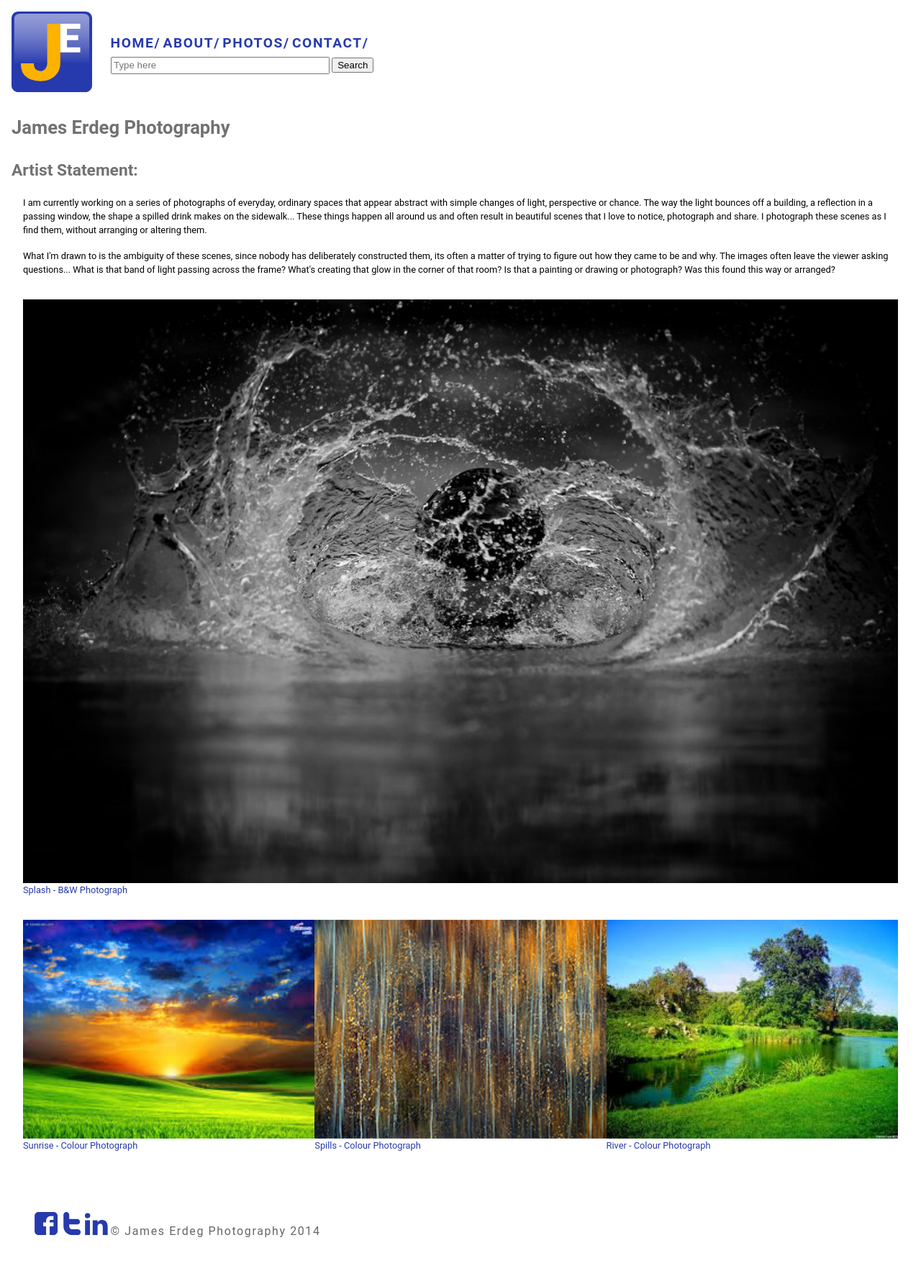
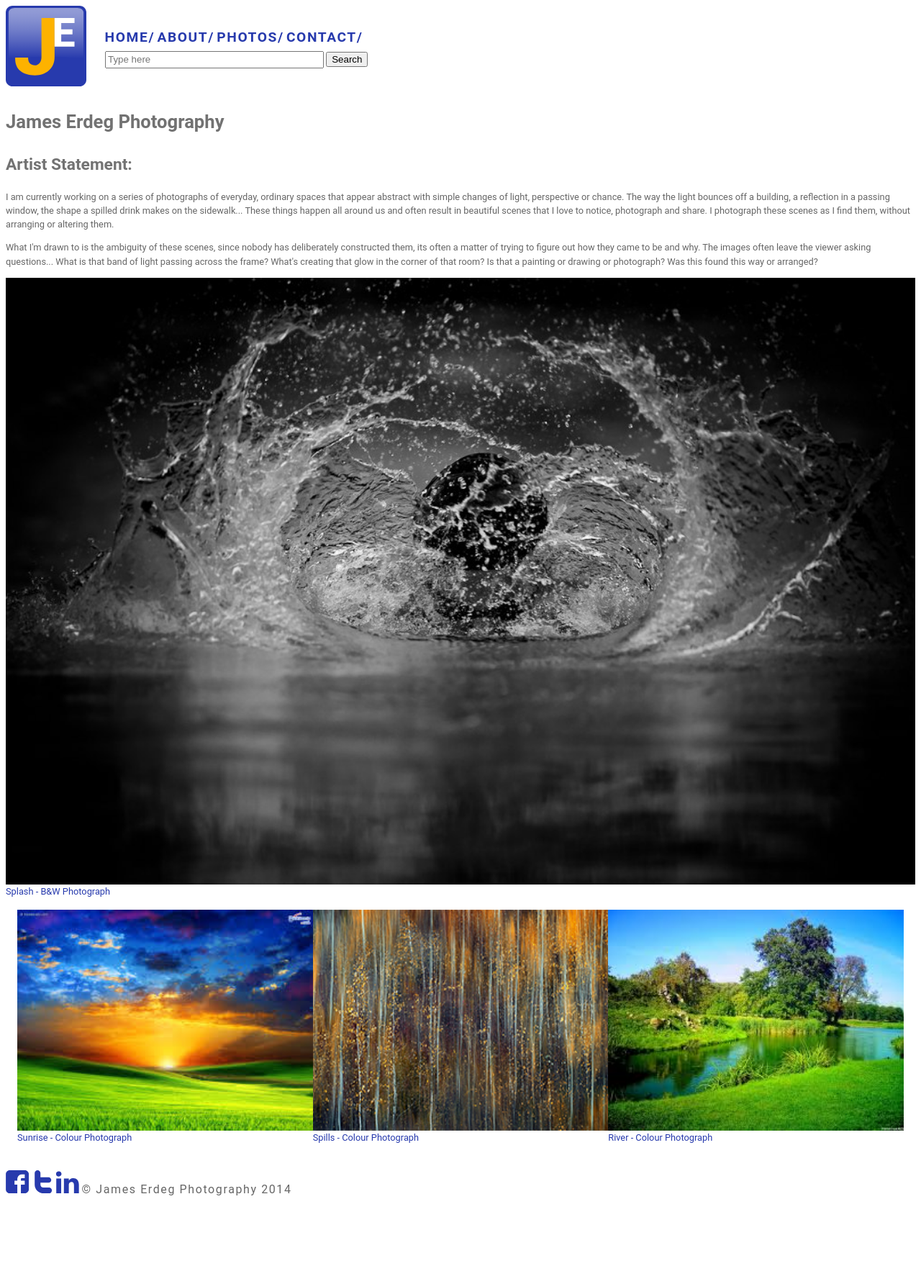
Before and after one commit to sashachama13/ecommerce-website, a Jekyll site: the page built from index.html, in a window 1280 px wide. Shown: the whole page at 72% size. Built offline with Jekyll 4.4.1, drawn with Linux system fonts in a browser that asks for light colours; Markdown is read by kramdown in place of the engine named in the settings; after the commit the page ends 1676 px from its top, so only the background shows below that.

Commit message:
fixed body and iage alignment on home page.

```diff
--- a/_includes/css/buckets.css
+++ b/_includes/css/buckets.css
@@ -14,9 +14,8 @@
 }
 
 p{
-	color:#000000;
+	color:#666;
 	text-align: left;
-	margin: 1rem;
 }/* CSS Document */
 
 .container2{
--- a/_includes/css/common.css
+++ b/_includes/css/common.css
@@ -44,7 +44,6 @@ header {
 }
 
 body {
-	margin: 1rem;
 	font-family: 'Roboto', sans-serif;
 	font-size: .8rem;
 	color: #666;
@@ -58,9 +57,6 @@ body {
 
 .box2 {
 	background-color: #ffffff;
-	padding-top: 3rem;
-	padding-bottom: 1rem;
-	margin-top: 1rem;
 }
 
 .logo {
@@ -132,7 +128,6 @@ a:active {
 		font-size: 1rem;
 	}
 
-
 	.list{
 		padding-left: 5.2rem;
 		padding-top: 0.4rem;
@@ -140,7 +135,6 @@ a:active {
 	}
 
 	.list2{
-		padding-left: 2rem;
 		padding-top: .4rem;
 	}
 
--- a/_includes/css/promos.css
+++ b/_includes/css/promos.css
@@ -2,5 +2,5 @@
 /* CSS Document */
 
 .promo-large{
-	padding: 1rem;
+	padding: 0rem;
 	}
```
